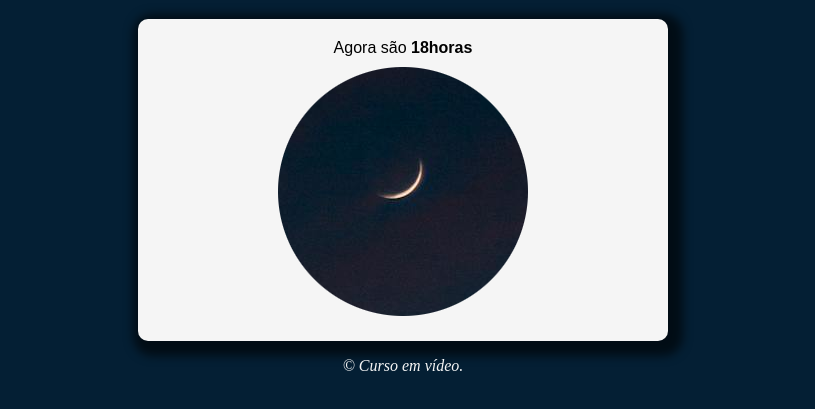
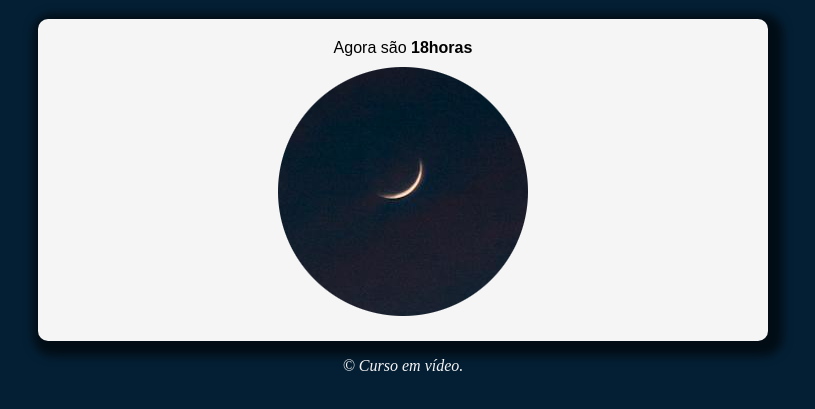
Before and after one commit to DiogoAntunes0/java-script, a plain HTML site: page Hora_do_diaEX/index.html in a window 1280 px wide. Shown: the part 61-470 px from the top of the page, without its empty margins (237-1052 px from the left). Drawn offline with Linux system fonts and the light colour scheme.

Commit message:
Update style.css

```diff
--- a/Hora_do_diaEX/style.css
+++ b/Hora_do_diaEX/style.css
@@ -15,7 +15,8 @@ section{
     background-color: whitesmoke;
     border-radius: 10px;
     padding: 15px;
-    width: 500px;
+    min-width: 300px;
+    max-width: 700px;
     margin:auto;
     box-shadow: 5px 5px 10px 10px rgba(0, 0, 0, 0.59);
 }
```
